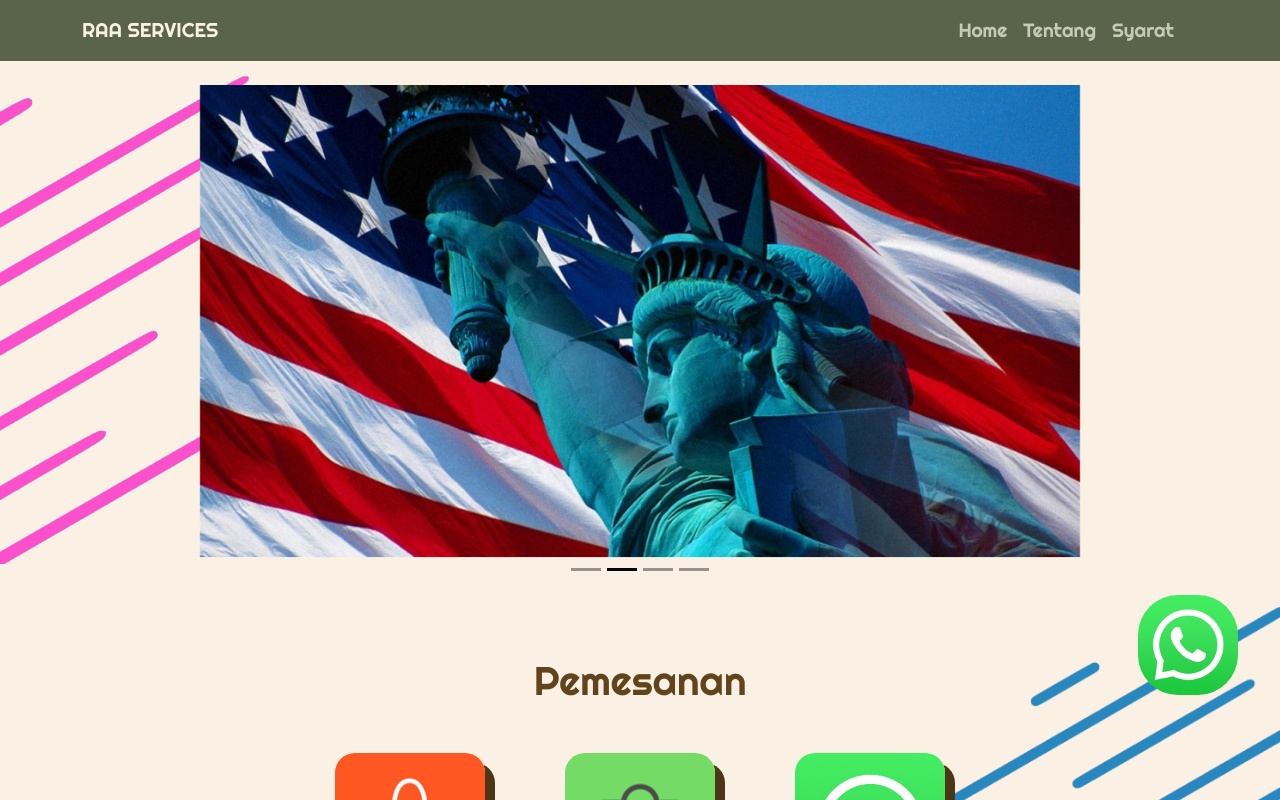
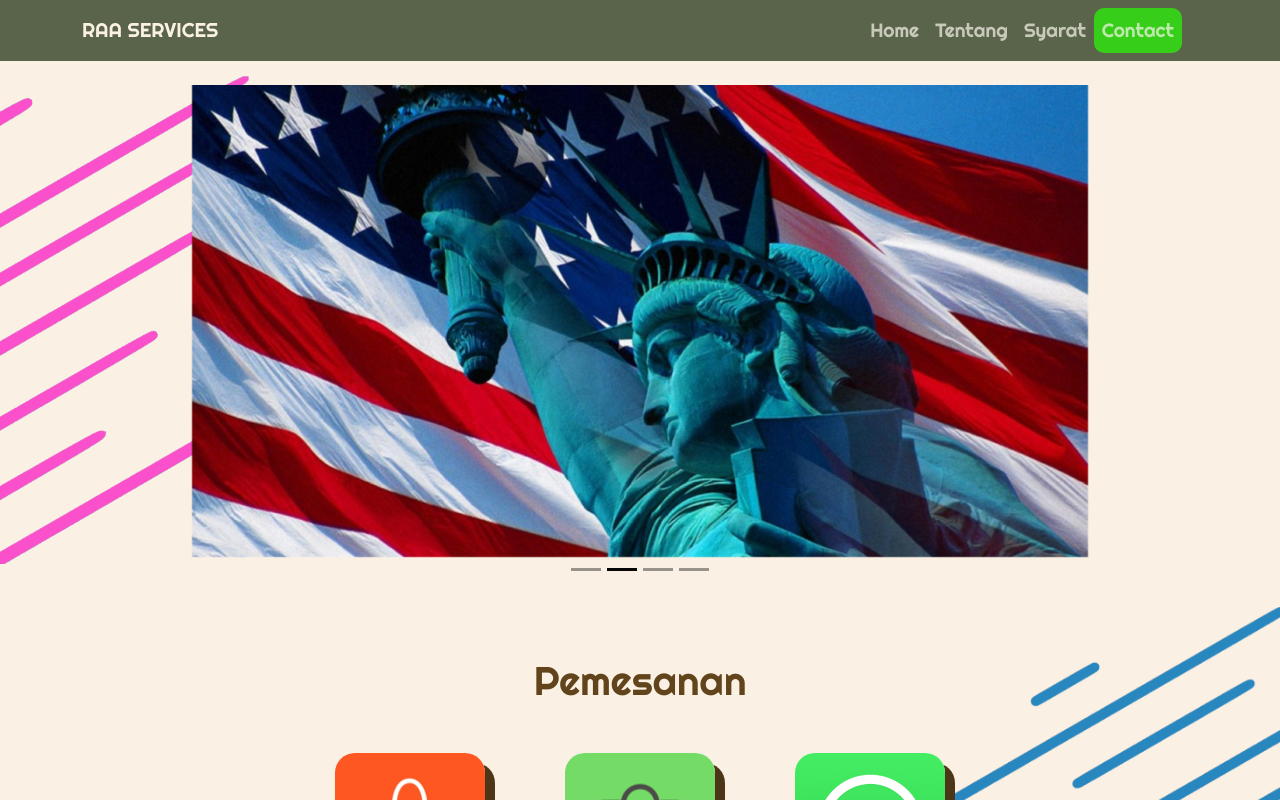
Before and after one commit to Rasyid113579/raa-services, a Nuxt app: page / in a window 1280 px wide. Shown: the top 800 px of the page. Built offline with nearby package versions, Linux system fonts and the light colour scheme.

Commit message:
update 7

```diff
--- a/app.vue
+++ b/app.vue
@@ -27,13 +27,16 @@
                         <li class="nav-item">
                             <a class="nav-link" aria-current="page" href="#persyaratan">Syarat</a>
                         </li>
+                        <li class="nav-item" id="WA">
+                            <a class="nav-link text-center" aria-current="page" href="https://wa.me/6287877108198" target="_blank">Contact</a>
+                        </li>
                     </ul>
                 </div>
             </div>
         </div>
     </nav>
-    <div id="highlights" class="row text-center mb-2 mx-0">
-        <div class="col">
+    <div id="highlights" class="text-center mb-2 mx-0">
+        <div>
             <div id="myCarousel" class="carousel slide" data-bs-ride="carousel"
                 data-aos="fade-up" data-aos-duration="800">
                 <div class="carousel-indicators">
@@ -64,11 +67,6 @@
                         </div>
                     </div>
                 </div>
-            </div>
-        </div>
-        <div id="contactUs" class="col d-flex">
-            <div id="imgContactUs">
-                <img src="./gambar/whatsapp 1.png" alt="Contact Us">
             </div>
         </div>
     </div>
@@ -253,6 +251,16 @@
     transition: 0.3s;
 }
 
+#WA {
+    background-color: #37ce19;
+    border-radius: 10px;
+    transition: 0.3s;
+}
+
+#WA:hover {
+    transform: scale(0.9);
+}
+
 /* HEADER */
 #title h1{
     font-weight: 600;
@@ -266,46 +274,6 @@
     background-repeat: no-repeat;
     background-image: url("./gambar/grafis1.png");
     background-position: start bottom;
-}
-
-/* CONTACT US */
-#contactUs {
-    position: fixed;
-    justify-content: end;
-    align-items: center;
-    height: 140vh;
-    margin-left: -30px;
-}
-
-#contactUs img {
-    width: 100px;
-    border-radius: 40%;
-    transition: 0.5s;
-}
-
-#contactUs img:hover {
-    cursor: pointer;
-    filter: brightness(0.7);
-}
-
-@media (max-width: 600px) {
-    #contactUs {
-        height: 167vh;
-        margin-left: -15px;
-    }
-    #contactUs img {
-        width: 70px;
-    }
-}
-
-@media (max-width: 1000px) {
-    #contactUs {
-        height: 162vh;
-        margin-left: -30px;
-    }
-    #contactUs img {
-        width: 70px;
-    }
 }
 
 /* CAROUSEL */
@@ -322,6 +290,7 @@
     height: 500px;
     object-fit: cover;
 }
+
 .carousel .carousel-indicators button {background-color: rgb(55, 53, 53);}
 .carousel .carousel-indicators button.active {background-color: rgb(5, 5, 5);}
 
@@ -390,13 +359,13 @@
 }
 #togglePersyaratan:hover {
     cursor: pointer;
-    opacity: 0.8;
+    transform: scale(0.95);
 }
 #toggleSyarat {
     display: block;
     max-height: 0;
     overflow: hidden;
-    transition: max-height 0.5s ease;
+    transition: max-height 0.5s ease-in-out;
 }
 #persyaratan h1 {
     color: #F7F5EB;
@@ -408,12 +377,10 @@
 }
 
 #visa {
-    z-index: 98;
     border-radius: 0 40px 0 0;
     color: #4d3617;
 }
 #asuransi {
-    z-index: 98;
     border-radius: 40px 0 0 0;
     color: #4d3617;
 }
--- a/nuxt.config.ts
+++ b/nuxt.config.ts
@@ -15,9 +15,10 @@ export default defineNuxtConfig({
           href: 'https://fonts.googleapis.com/css2?family=Righteous&display=swap'
         },
         {
+          /* FOR SET UP IMG ICON */
           rel: 'icon',
           type: 'image/x-icon',
-          href: './gambar/dubai.jpg'
+          href: '/tokopedia 1.png'
         },
         {
           rel: 'stylesheet',
```
